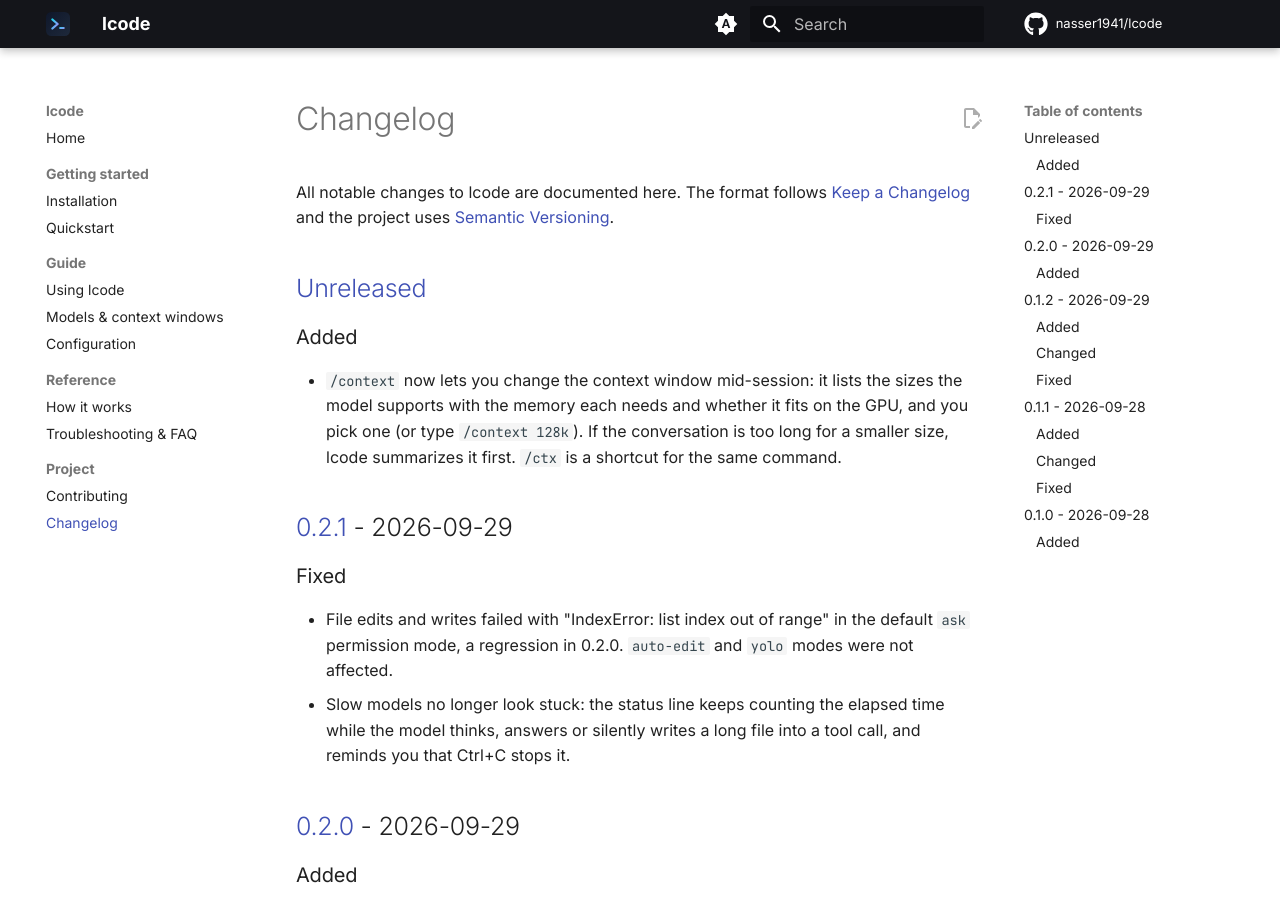
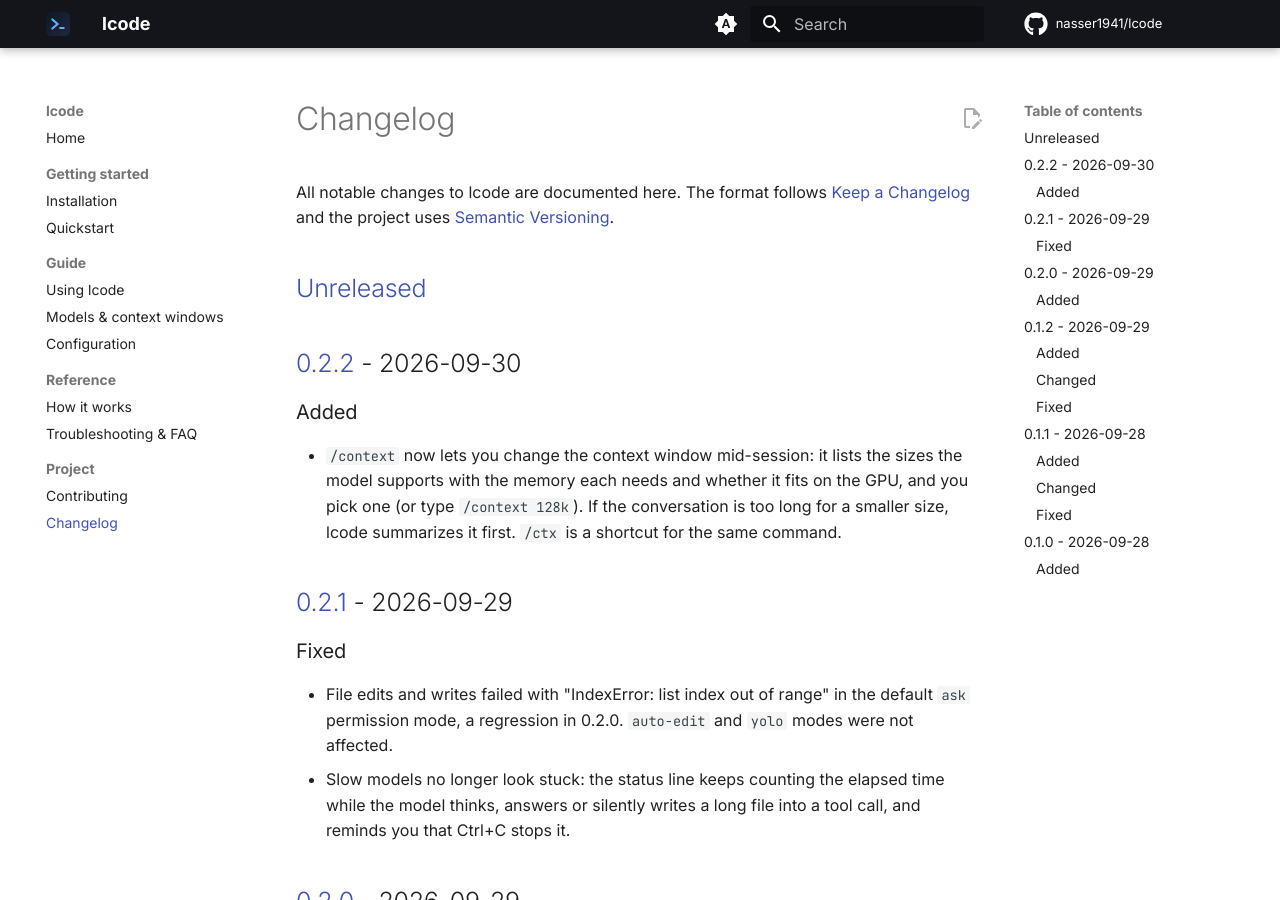
Before and after one commit to nasser1941/lcode, an MkDocs documentation site: the page built from docs/changelog.md, in a window 1280 px wide and 900 px high. Built offline with MkDocs 1.6.1 and Material for MkDocs 9.7.7, drawn with Linux system fonts in a browser that asks for light colours; comment, search, counter and statistics services are not loaded.

Commit message:
Release 0.2.2 (#23)
Co-authored-by: Naser Derakhshan <9349840+nasser1941@users.noreply.github.com>
Co-authored-by: Claude Opus 5.5 <noreply@anthropic.com>

```diff
--- a/CHANGELOG.md
+++ b/CHANGELOG.md
@@ -5,6 +5,8 @@ All notable changes to lcode are documented here. The format follows
 [Semantic Versioning](https://semver.org/).
 
 ## [Unreleased]
+
+## [0.2.2] - 2026-09-30
 
 ### Added
 
@@ -114,7 +116,8 @@ First public release.
 - `AGENTS.md` project instructions and `/init` to generate them.
 - One-line installer for Linux and macOS.
 
-[Unreleased]: https://github.com/nasser1941/lcode/compare/v0.2.1...HEAD
+[Unreleased]: https://github.com/nasser1941/lcode/compare/v0.2.2...HEAD
+[0.2.2]: https://github.com/nasser1941/lcode/compare/v0.2.1...v0.2.2
 [0.2.1]: https://github.com/nasser1941/lcode/compare/v0.2.0...v0.2.1
 [0.2.0]: https://github.com/nasser1941/lcode/compare/v0.1.2...v0.2.0
 [0.1.2]: https://github.com/nasser1941/lcode/compare/v0.1.1...v0.1.2
--- a/src/lcode/__init__.py
+++ b/src/lcode/__init__.py
@@ -1,3 +1,3 @@
 """lcode — a local-first terminal coding agent powered by open-weight models via Ollama."""
 
-__version__ = "0.2.1"
+__version__ = "0.2.2"
```
Also changed, not shown: docs/quickstart.md (+1 -1 lines).
